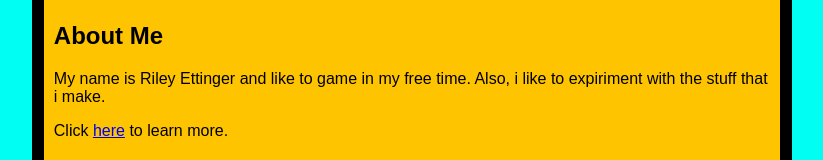
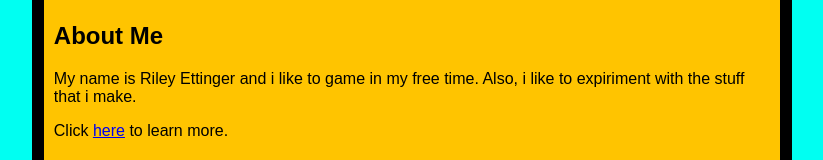
Before and after one commit to RileyEttinger/RileyEttinger.github.io, a plain HTML site: page about.html in a window 1280 px wide. Shown: the part 158-318 px from the top of the page, without its empty margins (228-1051 px from the left). Drawn offline with Linux system fonts and the light colour scheme.

Commit message:
about update

```diff
--- a/about.html
+++ b/about.html
@@ -17,7 +17,7 @@
         <div id="blpgposts">
         <div class="post">
                 <h2>About Me</h2>
-                <p>My name is Riley Ettinger and like to game in my free time. Also, i like to expiriment with the stuff that i make.</p>
+                <p>My name is Riley Ettinger and i like to game in my free time. Also, i like to expiriment with the stuff that i make.</p>
                 <p>Click <a href="about.html">here</a> to learn more.</p>
             </div>
         </div>
```
